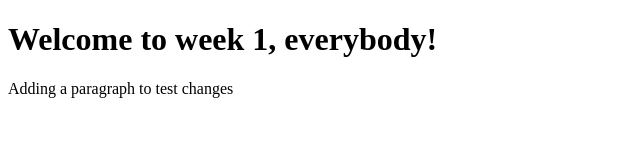
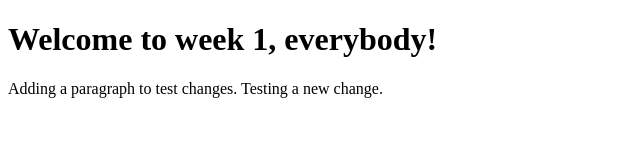
Before and after one commit to jhausen/2019-okcoders-javascript-1, a plain HTML site: page index.html in a window 1280 px wide. Shown: the whole page, without its empty margins (0-640 px from the left). Drawn offline with Linux system fonts and the light colour scheme.

Commit message:
Paragraph change

```diff
--- a/index.html
+++ b/index.html
@@ -8,6 +8,6 @@
   </head>
   <body>
       <h1>Welcome to week 1, everybody!</h1>
-      <p>Adding a paragraph to test changes</p>
+      <p>Adding a paragraph to test changes. Testing a new change.</p>
   </body>
 </html>
```
